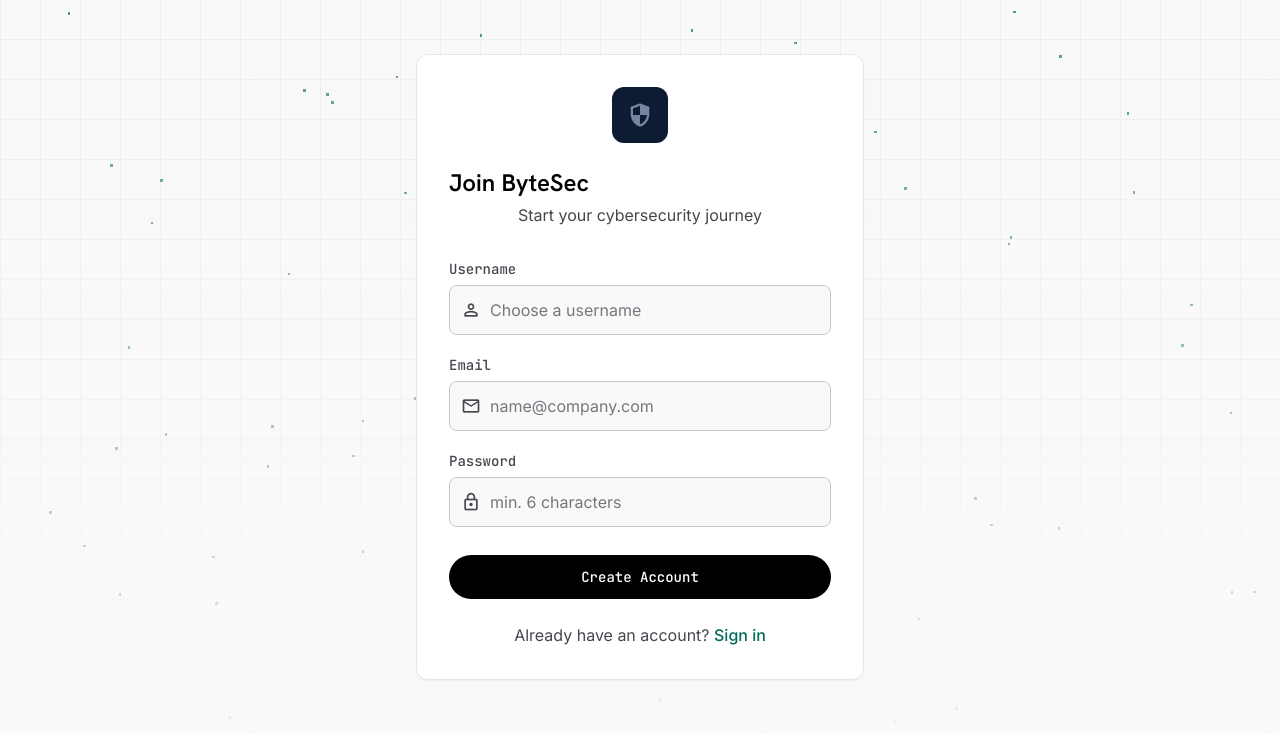
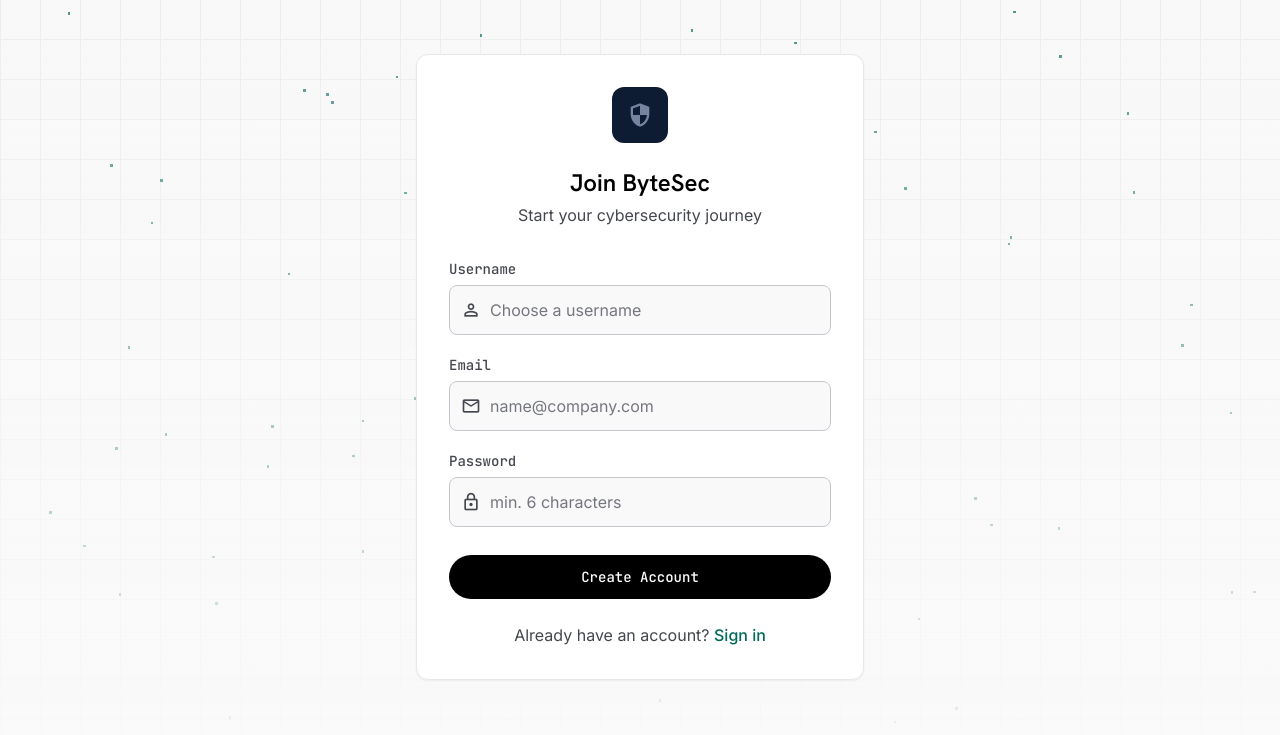
Before and after one commit to MoreMorePwn/ByteSec, a Flask app: page /register in a window 1280 px wide. Shown: the part 65-800 px from the top of the page. Run offline with Flask 3, Linux system fonts and the light colour scheme; some libraries are stand-ins or nearby versions.

Commit message:
fix: center ByteSec heading on login/register — wrap h1 in text-center div (inline-block needs parent alignment)

```diff
--- a/bytesec/templates/login.html
+++ b/bytesec/templates/login.html
@@ -13,7 +13,9 @@
           <span class="material-symbols-outlined text-on-primary-container" style="font-size:28px">security</span>
         </div>
       </div>
-      <h1 class="font-headline-md text-headline-md text-primary text-center mb-1 glitch" data-text="ByteSec">ByteSec</h1>
+      <div class="text-center">
+        <h1 class="font-headline-md text-headline-md text-primary mb-1 glitch" data-text="ByteSec">ByteSec</h1>
+      </div>
       <p class="font-body-md text-body-md text-on-surface-variant text-center mb-8">Sign in to continue your training</p>
 
       <form method="post" class="flex flex-col gap-5">
--- a/bytesec/templates/register.html
+++ b/bytesec/templates/register.html
@@ -12,7 +12,9 @@
           <span class="material-symbols-outlined text-on-primary-container" style="font-size:28px">security</span>
         </div>
       </div>
-      <h1 class="font-headline-md text-headline-md text-primary text-center mb-1 glitch" data-text="Join ByteSec">Join ByteSec</h1>
+      <div class="text-center">
+        <h1 class="font-headline-md text-headline-md text-primary mb-1 glitch" data-text="Join ByteSec">Join ByteSec</h1>
+      </div>
       <p class="font-body-md text-body-md text-on-surface-variant text-center mb-8">Start your cybersecurity journey</p>
 
       <form method="post" class="flex flex-col gap-5">
```
